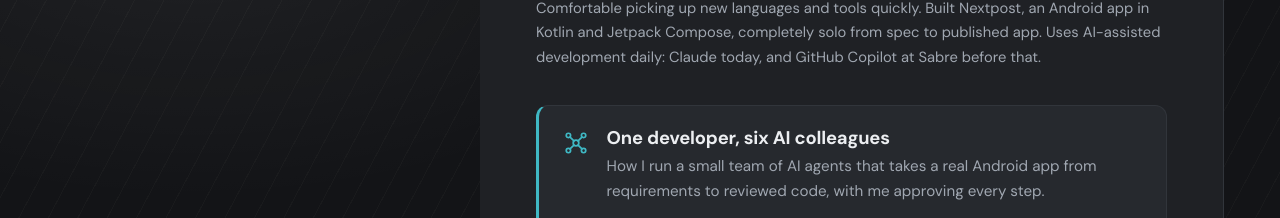
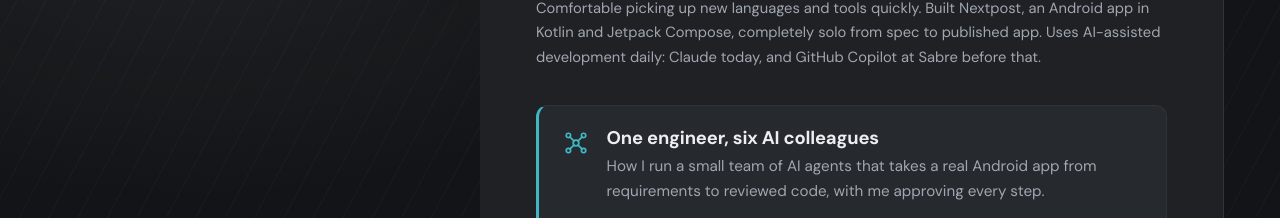
Before and after one commit to siggigr/siggigr.github.io, a React (Vite) app: page / in a window 1280 px wide. Shown: the part 880-1098 px from the top of the page. Built offline with nearby package versions, Linux system fonts and the light colour scheme.

Commit message:
Agents teaser and link preview: 'One engineer, six AI colleagues'

```diff
--- a/agents/index.html
+++ b/agents/index.html
@@ -7,7 +7,7 @@
     <meta name="theme-color" content="#131417" />
     <meta name="description" content="How Sigurður G. Hjálmarsson runs a small software team of AI agents, shown on a real Android app." />
     <meta property="og:type" content="article" />
-    <meta property="og:title" content="One developer, six AI colleagues" />
+    <meta property="og:title" content="One engineer, six AI colleagues" />
     <meta property="og:description" content="How I run a small software team of AI agents, shown on a real Android app." />
     <meta property="og:url" content="https://siggigr.github.io/agents/" />
     <title>AI agent team — Sigurður G. Hjálmarsson</title>
--- a/src/content/agents.js
+++ b/src/content/agents.js
@@ -102,7 +102,7 @@ export const screens = [];
 
 /** Teaser card on the main page. */
 export const agentsTeaser = {
-  title: "One developer, six AI colleagues",
+  title: "One engineer, six AI colleagues",
   text: "How I run a small team of AI agents that takes a real Android app from requirements to reviewed code, with me approving every step.",
   link: "See how it works",
 };
```
